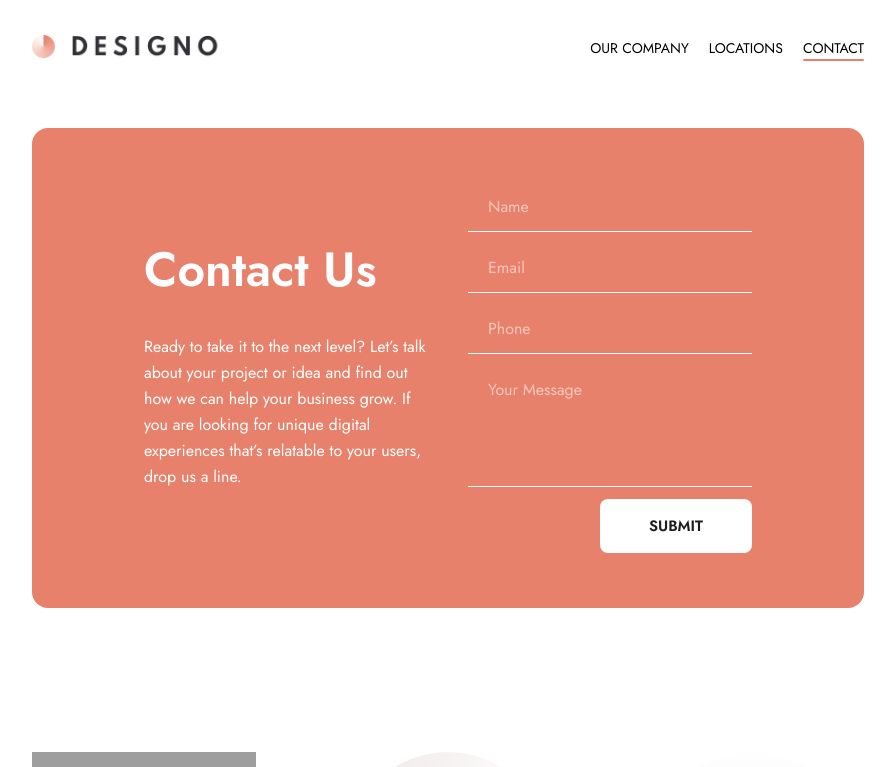
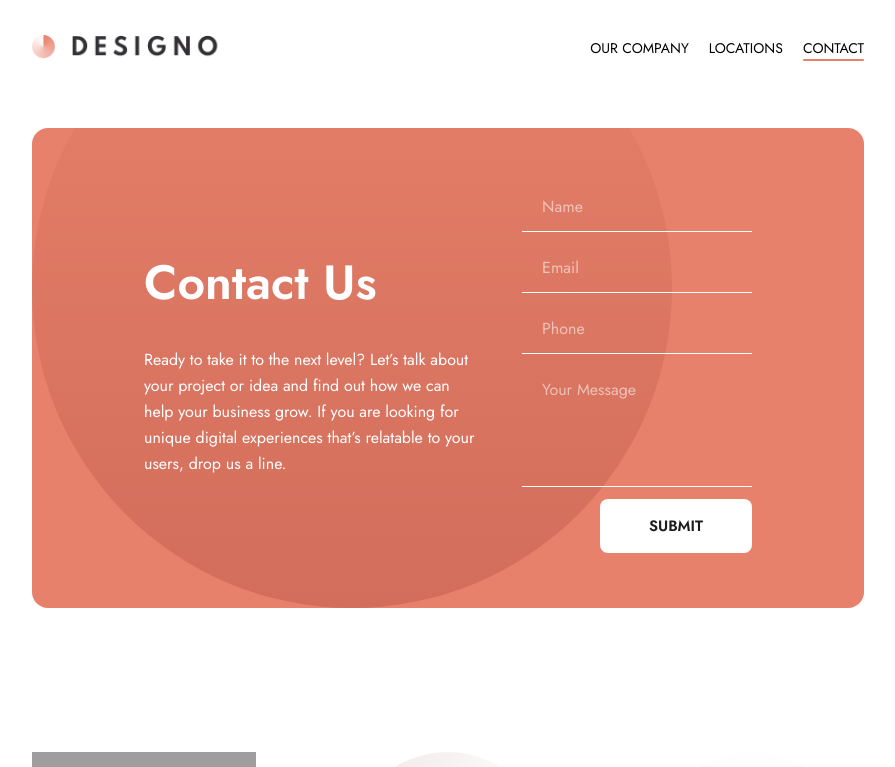
Before and after one commit to Oz996/Designo, a React (Vite) app: page /contact in a window 1280 px wide. Shown: the top 767 px of the page, without its empty margins (192-1087 px from the left). Built offline with nearby package versions, Linux system fonts and the light colour scheme; grey boxes are pictures that could not be loaded.

Commit message:
added bg image to contact section and some other changes

```diff
--- a/src/components/features/contact/ContactForm.tsx
+++ b/src/components/features/contact/ContactForm.tsx
@@ -80,7 +80,7 @@ const ContactForm = () => {
     setSuccess(true);
   };
   return (
-    <form onSubmit={handleSubmit} className="flex flex-col gap-3 w-full">
+    <form onSubmit={handleSubmit} className="flex flex-col gap-3 w-[68%]">
       <div className="relative">
         <label htmlFor="name" className="sr-only">
           Name
--- a/src/components/features/home/LearnMore.tsx
+++ b/src/components/features/home/LearnMore.tsx
@@ -1,5 +1,6 @@
 import { Link } from "react-router-dom";
 import Button from "../../shared/Button";
+import { scrollToTop } from "../../../utils/scrolls";
 
 const LearnMore = () => {
   return (
@@ -15,7 +16,7 @@ const LearnMore = () => {
           Find out more about our services.
         </p>
         <div>
-          <Link to="/about">
+          <Link to="/about" onClick={scrollToTop}>
             <Button>learn more</Button>
           </Link>
         </div>
--- a/src/components/shared/Footer.tsx
+++ b/src/components/shared/Footer.tsx
@@ -38,7 +38,7 @@ const Footer = () => {
               how our expertise can help your business grow.
             </p>
           </div>
-          <Link to="/contact">
+          <Link to="/contact" onClick={scrollToTop}>
             <Button>get in touch</Button>
           </Link>
         </div>
--- a/src/index.css
+++ b/src/index.css
@@ -31,7 +31,7 @@ body {
 
   /* elements */
   .input {
-    @apply bg-peach border border-b-white border-t-0 border-l-0 border-r-0 focus:outline-none w-full py-3 px-5 focus:border-b-[3px] placeholder:text-white placeholder:text-opacity-55 focus:placeholder:text-opacity-100;
+    @apply bg-transparent border border-b-white border-t-0 border-l-0 border-r-0 focus:outline-none w-full py-3 px-5 focus:border-b-[3px] placeholder:text-white placeholder:text-opacity-55 focus:placeholder:text-opacity-100;
   }
 }
 
--- a/src/pages/Contact.tsx
+++ b/src/pages/Contact.tsx
@@ -6,7 +6,7 @@ const Contact = () => {
   return (
     <>
       <Title>Contact - Designo</Title>
-      <section className="h-[48rem] sm:h-[45rem] lg:h-[30rem] bg-peach sm:rounded-2xl mb-36">
+      <section className="bg-contact-bg-mobile sm:bg-contact-bg-desktop sm:bg-[left_top_-10rem] bg-no-repeat h-[48rem] sm:h-[45rem] lg:h-[30rem] bg-peach sm:rounded-2xl mb-36">
         <div className="flex flex-col lg:flex-row items-center justify-center max-sm:text-center text-white h-full px-6 sm:px-14 lg:px-28 gap-10">
           <div className="flex flex-col gap-10 w-full">
             <h2 className="heading-mobile sm:heading-lg capitalize">
--- a/tailwind.config.js
+++ b/tailwind.config.js
@@ -92,6 +92,11 @@ export default {
           "url('/src/assets/about/tablet/image-real-deal.jpg')",
         "about-real-deal-mobile":
           "url('/src/assets/about/mobile/image-real-deal.jpg')",
+        // contact
+        "contact-bg-desktop":
+          "url('/src/assets/contact/desktop/bg-pattern-hero-desktop.svg')",
+        "contact-bg-mobile":
+          "url('/src/assets/contact/mobile/bg-pattern-hero-contact-mobile.svg')",
       },
       content: {
         "arrow-right": "url('/src/assets/shared/desktop/icon-right-arrow.svg')",
```
